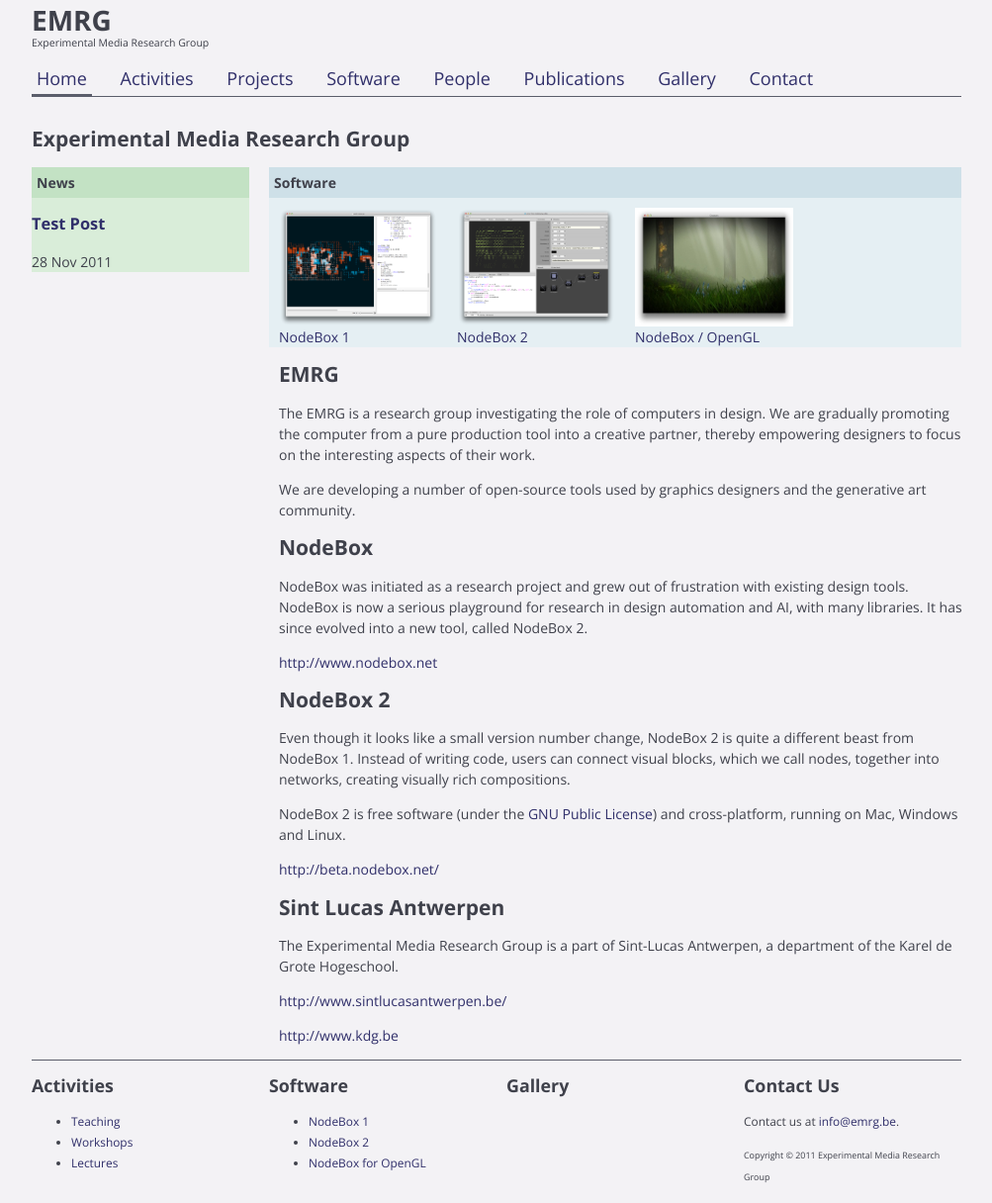
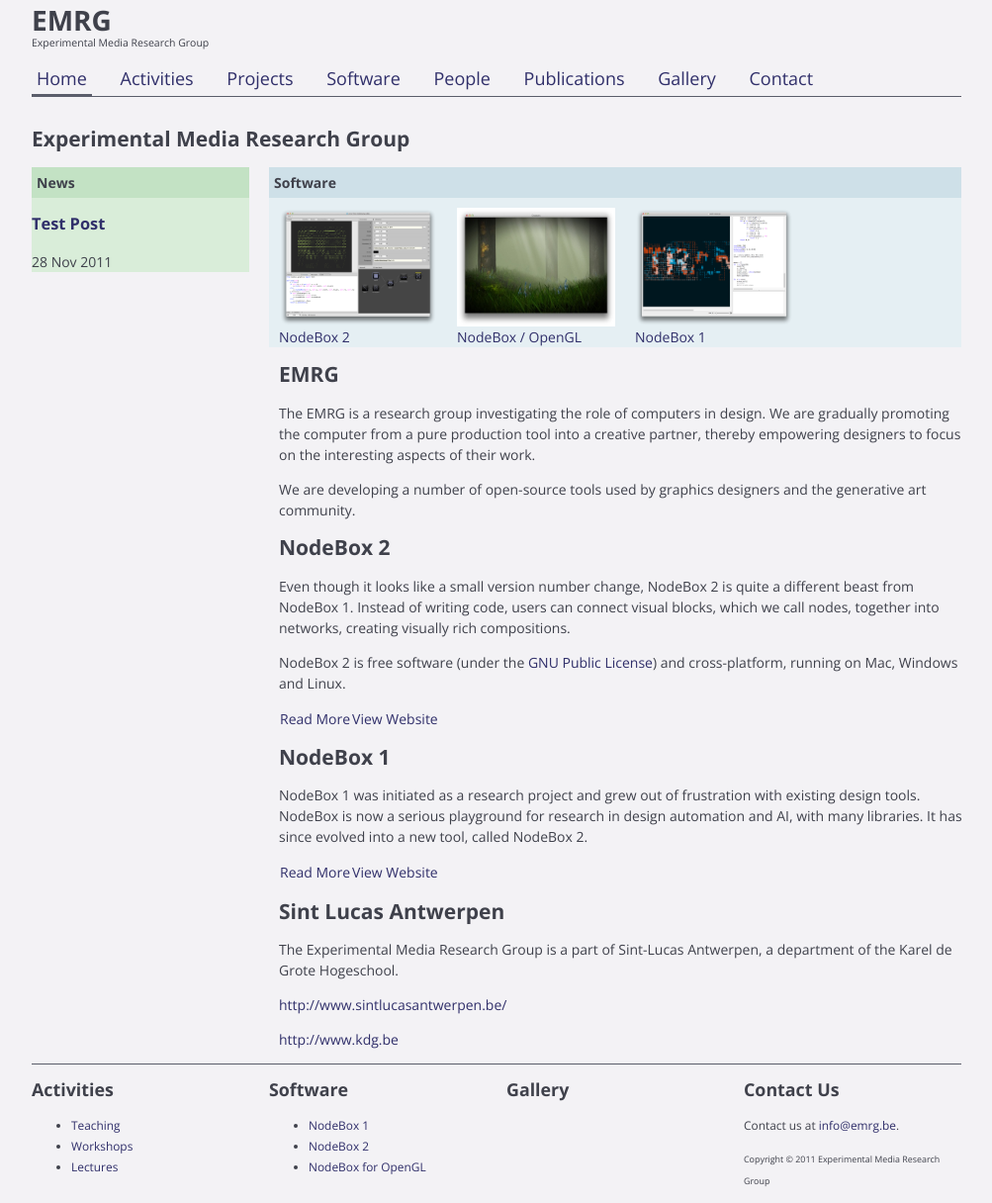
Before and after one commit to nodebox/emrg.be, a Jekyll site: the page built from index.md, in a window 1280 px wide. Shown: the whole page at 99% size, without its empty margins (138-1141 px from the left). Built offline with Jekyll 4.4.1, drawn with Linux system fonts in a browser that asks for light colours; nearby versions of some CDN libraries.

Commit message:
Add some content changes

```diff
--- a/_layouts/homepage.html
+++ b/_layouts/homepage.html
@@ -14,10 +14,6 @@
 <div class="twelve columns omega software box">
   <h2>Software</h2>
   <div class="three columns">
-    <a href="/software/nodebox-1.html"><img src="/media/img/nodebox1_s.png" alt="NodeBox 1 Screenshot" class="thumb">
-    NodeBox 1</a>
-  </div>
-  <div class="three columns">
     <a href="/software/nodebox-2.html"><img src="/media/img/nodebox2_s.png" alt="NodeBox 2 Screenshot" class="thumb">
     NodeBox 2</a>
   </div>
@@ -25,6 +21,10 @@
     <a href="/software/nodebox-opengl.html"><img src="/media/img/creatures_s.jpg" alt="NodeBox/OpenGL running Creatures" class="thumb">
     NodeBox / OpenGL</a>
   </div>
+  <div class="three columns">
+    <a href="/software/nodebox-1.html"><img src="/media/img/nodebox1_s.png" alt="NodeBox 1 Screenshot" class="thumb">
+    NodeBox 1</a>
+  </div>
 </div>
 
 <div class="twelve columns offset-by-four omega">
--- a/index.md
+++ b/index.md
@@ -7,19 +7,19 @@
 
 We are developing a number of open-source tools used by graphics designers and the generative art community.
 
-NodeBox
--------
-NodeBox was initiated as a research project and grew out of frustration with existing design tools. NodeBox is now a serious playground for research in design automation and AI, with many libraries. It has since evolved into a new tool, called NodeBox 2.
-
-<http://www.nodebox.net>
-
 NodeBox 2
 ---------
 Even though it looks like a small version number change, NodeBox 2 is quite a different beast from NodeBox 1. Instead of writing code, users can connect visual blocks, which we call nodes, together into networks, creating visually rich compositions.
 
 NodeBox 2 is free software (under the [GNU Public License][gpl]) and cross-platform, running on Mac, Windows and Linux.
 
-<http://beta.nodebox.net/>
+[Read More][nodebox2] | [View Website](http://beta.nodebox.net/)
+
+NodeBox 1
+---------
+NodeBox 1 was initiated as a research project and grew out of frustration with existing design tools. NodeBox is now a serious playground for research in design automation and AI, with many libraries. It has since evolved into a new tool, called NodeBox 2.
+
+[Read More][nodebox1] | [View Website](http://www.nodebox.net/)
 
 Sint Lucas Antwerpen
 --------------------
@@ -30,3 +30,5 @@
 <http://www.kdg.be>
 
 [gpl]: http://www.gnu.org/licenses/gpl.html
+[nodebox1]: /software/nodebox-1.html
+[nodebox2]: /software/nodebox-2.html
```
